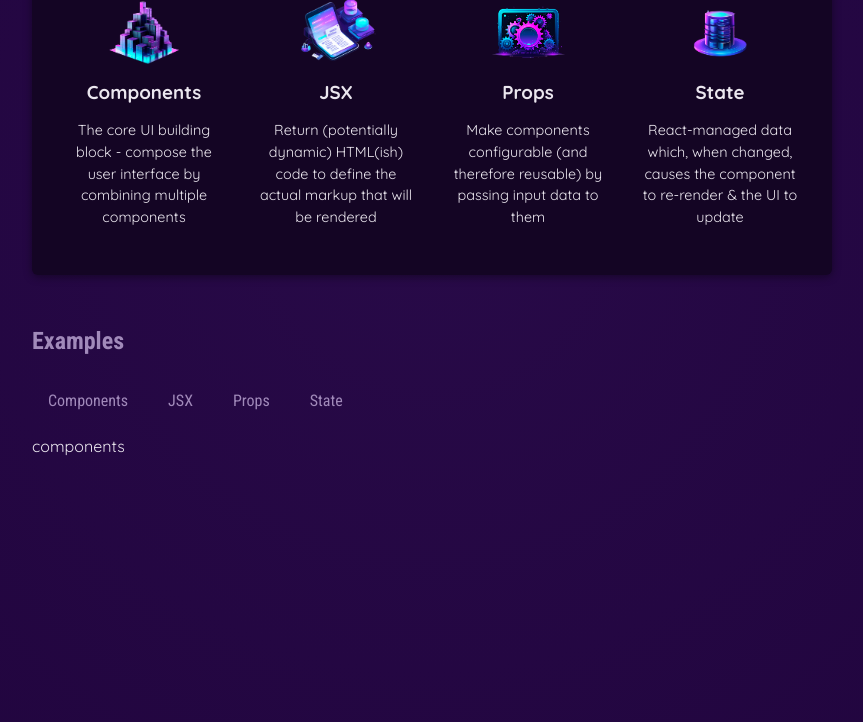
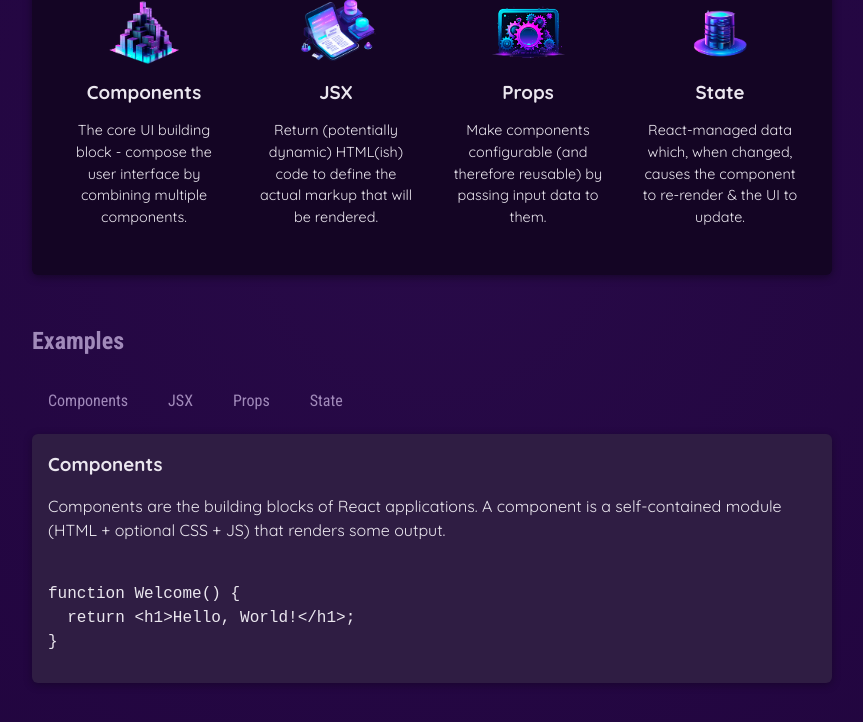
Before and after one commit to devrolet/react-u, a React (Vite) app in the folder 01-starting-project/: page / in a window 1280 px wide. Both pictures are taken after a click on the button "Components". Shown: the part 424-1146 px from the top of the page, without its empty margins (208-1071 px from the left). Built offline with nearby package versions, Linux system fonts and the light colour scheme.

Commit message:
Output content conditionally in React

```diff
--- a/01-starting-project/src/App.jsx
+++ b/01-starting-project/src/App.jsx
@@ -3,14 +3,15 @@
 import Header from './components/Header/Header';
 import CoreConcept from './components/CoreConcept/CoreConcept';
 import TabButton from "./components/TabButton/TabButton";
+import { EXAMPLES } from './data.js'
 
 function App() {
   // TODO: ALERT: ONLY CALL HOOKS INSIDE OF COMPONENT FUNCTIONS
   // TODO: ALERT: ONLY CALL HOOKS ON THE TOP LEVEL
-  useState();
+  // useState()
 
   // TODO: useState() always yield exactly two elements. Names are your choice, but the naming convention is [theAction, setTheAction].
-  const [selectedTopic, setSelectedTopic] = useState('Please click a button');
+  const [selectedTopic, setSelectedTopic] = useState();
   // first element = current state value: provided by React. May change if the component function is executed again
   // second element = state updating function: updates the stored value & "tells" React to re-execute the component function in which useState() was called
   // useState argument = Initial state value: Stored by React
@@ -48,7 +49,20 @@
             <TabButton onSelect={() => handleSelect('props')}>Props</TabButton>
             <TabButton onSelect={() => handleSelect('state')}>State</TabButton>
           </menu>
-          {selectedTopic}
+          {/* Rendering Content Conditionally: using && could have same results as ternary operator. Syntax slightly different or create a var and output the var in JSX */}
+          {!selectedTopic ? (
+            <p>Please select a topic</p>
+          ) : (
+            <div id="tab-content">
+              <h3>{EXAMPLES[selectedTopic].title}</h3>
+              <p>{EXAMPLES[selectedTopic].description}</p>
+              <pre>
+                <code>
+                  {EXAMPLES[selectedTopic].code}
+                </code>
+              </pre>
+            </div>
+          )}
         </section>
 
       </main>
--- a/01-starting-project/src/data.js
+++ b/01-starting-project/src/data.js
@@ -6,22 +6,77 @@
 export const CORE_CONCEPTS = [
   {
     image: componentsImg,
-        title: "Components",
-        description: 'The core UI building block - compose the user interface by combining multiple components'
+    title: 'Components',
+    description:
+      'The core UI building block - compose the user interface by combining multiple components.',
   },
   {
     image: jsxImg,
-        title: "JSX",
-        description: 'Return (potentially dynamic) HTML(ish) code to define the actual markup that will be rendered'
+    title: 'JSX',
+    description:
+      'Return (potentially dynamic) HTML(ish) code to define the actual markup that will be rendered.',
   },
   {
     image: propsImg,
-        title: "Props",
-        description: 'Make components configurable (and therefore reusable) by passing input data to them'
+    title: 'Props',
+    description:
+      'Make components configurable (and therefore reusable) by passing input data to them.',
   },
   {
     image: stateImg,
-        title: "State",
-        description: 'React-managed data which, when changed, causes the component to re-render & the UI to update'
+    title: 'State',
+    description:
+      'React-managed data which, when changed, causes the component to re-render & the UI to update.',
+  },
+];
+
+export const EXAMPLES = {
+  components: {
+    title: 'Components',
+    description:
+      'Components are the building blocks of React applications. A component is a self-contained module (HTML + optional CSS + JS) that renders some output.',
+    code: `
+function Welcome() {
+  return <h1>Hello, World!</h1>;
+}`,
+  },
+  jsx: {
+    title: 'JSX',
+    description:
+      'JSX is a syntax extension to JavaScript. It is similar to a template language, but it has full power of JavaScript (e.g., it may output dynamic content).',
+    code: `
+<div>
+  <h1>Welcome {userName}</h1>
+  <p>Time to learn React!</p>
+</div>`,
+  },
+  props: {
+    title: 'Props',
+    description:
+      'Components accept arbitrary inputs called props. They are like function arguments.',
+    code: `
+function Welcome(props) {
+  return <h1>Hello, {props.name}</h1>;
+}`,
+  },
+  state: {
+    title: 'State',
+    description:
+      'State allows React components to change their output over time in response to user actions, network responses, and anything else.',
+    code: `
+function Counter() {
+  const [isVisible, setIsVisible] = useState(false);
+
+  function handleClick() {
+    setIsVisible(true);
   }
-];
+
+  return (
+    <div>
+      <button onClick={handleClick}>Show Details</button>
+      {isVisible && <p>Amazing details!</p>}
+    </div>
+  );
+}`,
+  },
+};
```
Lines whose indentation alone changed are shown as unchanged.
